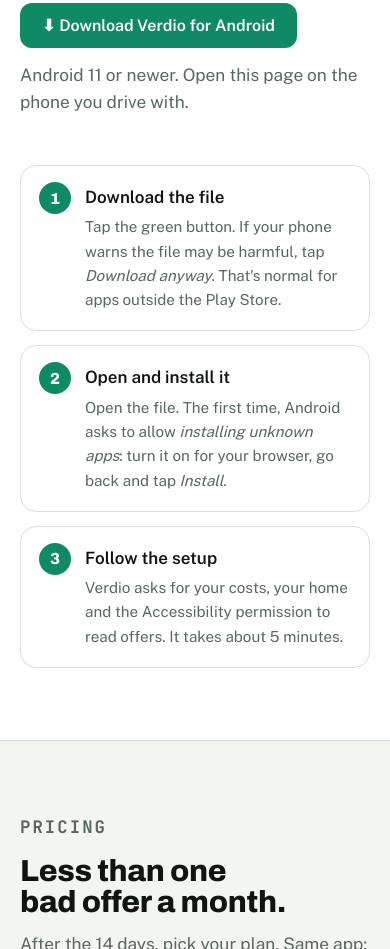
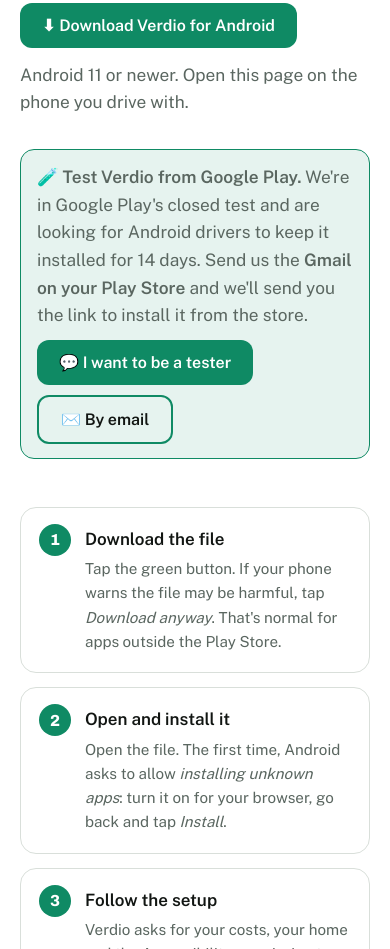
Before and after one commit to bonelli2023/verdio-web, a plain HTML site: page index.html in a window 390 px wide. Shown: the part 6358-7307 px from the top of the page. Drawn offline with nearby package versions, Linux system fonts and the light colour scheme.

Commit message:
Web: sección "Prueba Verdio desde Google Play" en Descargar (ES/EN): el chofer manda el Gmail de su Play Store por WhatsApp o correo para entrar a la prueba cerrada. Visible en Android y computadora, oculta en iPhone.
Co-Authored-By: Claude Opus 5.5 <noreply@anthropic.com>
Claude-Session: https://claude.ai/code/session_01QBBFbckR7dCmTz2DXwfZAf

```diff
--- a/index.html
+++ b/index.html
@@ -93,6 +93,9 @@ header{position:sticky;top:env(safe-area-inset-top,0px);z-index:5;background:col
 .ios-note{display:none;margin-top:18px;padding:14px 16px;border-radius:14px;border:1px solid var(--gold);background:color-mix(in srgb,var(--gold) 12%,transparent)}
 .ios-note p{margin:0 0 10px}
 html.ios .ios-note{display:block}
+.play-note{margin-top:18px;padding:14px 16px;border-radius:14px;border:1px solid var(--brand);background:color-mix(in srgb,var(--brand) 10%,transparent);text-align:left}
+.play-note p{margin:0 0 10px}
+.play-note .ios-btns{margin-top:4px}
 .ios-btns{display:flex;flex-wrap:wrap;gap:10px}
 html.ios .only-android{display:none!important}
 .hero .ctas{display:flex;flex-wrap:wrap;gap:14px;align-items:center;margin-top:30px}
@@ -414,6 +417,16 @@ footer .wrap{display:grid;gap:8px}
         <div class="only-android"><a class="btn" id="dl" data-goatcounter-click="descarga-apk" data-goatcounter-title="Descargar Verdio" href="https://github.com/bonelli2023/verdio-web/releases/latest/download/Verdio.apk"><span data-l="es">⬇ Descargar Verdio para Android</span><span data-l="en">⬇ Download Verdio for Android</span></a></div>
         <p class="small" data-l="es">Android 11 o más nuevo. Ábrelo desde el teléfono donde manejas.</p>
         <p class="small" data-l="en">Android 11 or newer. Open this page on the phone you drive with.</p>
+        <div class="play-note only-android" id="probadores">
+        <p data-l="es"><b>🧪 Prueba Verdio desde Google Play.</b> Estamos en la prueba cerrada de Google Play y buscamos choferes con Android que la tengan instalada 14 días. Mándanos el <b>Gmail de tu Play Store</b> y te enviamos el enlace para instalarla desde la tienda.</p>
+        <p data-l="en"><b>🧪 Test Verdio from Google Play.</b> We're in Google Play's closed test and are looking for Android drivers to keep it installed for 14 days. Send us the <b>Gmail on your Play Store</b> and we'll send you the link to install it from the store.</p>
+        <div class="ios-btns">
+          <a class="btn" data-l="es" data-goatcounter-click="probador-whatsapp" data-goatcounter-title="Probador Play: WhatsApp" href="https://wa.me/14079010228?text=Hola%2C%20quiero%20probar%20Verdio%20desde%20Google%20Play.%20Mi%20Gmail%20de%20la%20Play%20Store%20es%3A%20" target="_blank" rel="noopener">💬 Quiero ser probador</a>
+          <a class="btn ghost" data-l="es" data-goatcounter-click="probador-correo" data-goatcounter-title="Probador Play: correo" href="mailto:hola@verdiodriver.com?subject=Quiero%20probar%20Verdio%20en%20Google%20Play&body=Hola%2C%20quiero%20probar%20Verdio%20desde%20Google%20Play.%0A%0AMi%20Gmail%20de%20la%20Play%20Store%3A%0AMi%20nombre%3A">✉️ Por correo</a>
+          <a class="btn" data-l="en" data-goatcounter-click="tester-whatsapp" data-goatcounter-title="Play tester: WhatsApp" href="https://wa.me/14079010228?text=Hi%2C%20I%27d%20like%20to%20test%20Verdio%20on%20Google%20Play.%20My%20Play%20Store%20Gmail%20is%3A%20" target="_blank" rel="noopener">💬 I want to be a tester</a>
+          <a class="btn ghost" data-l="en" data-goatcounter-click="tester-email" data-goatcounter-title="Play tester: email" href="mailto:hola@verdiodriver.com?subject=I%20want%20to%20test%20Verdio%20on%20Google%20Play&body=Hi%2C%20I%27d%20like%20to%20test%20Verdio%20on%20Google%20Play.%0A%0AMy%20Play%20Store%20Gmail%3A%0AMy%20name%3A">✉️ By email</a>
+        </div>
+        </div>
       </div>
       <ol class="guide">
         <li><b data-l="es">Descarga el archivo</b><b data-l="en">Download the file</b>
```
